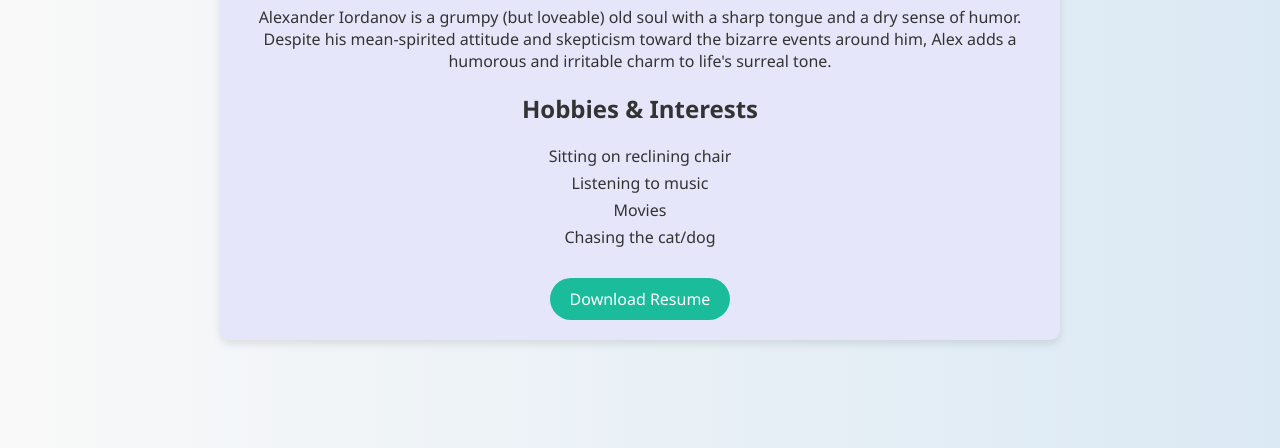
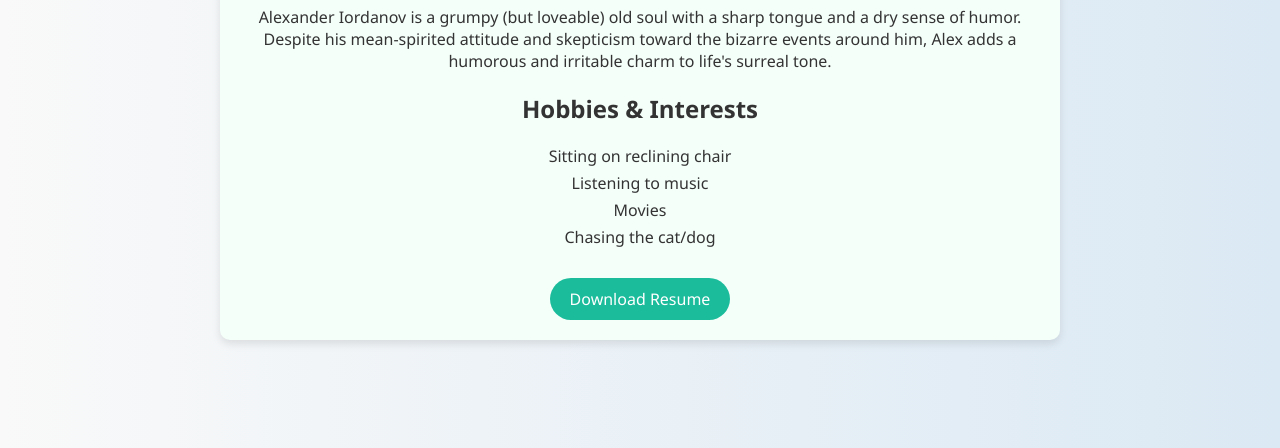
Before and after one commit to alexjordan31/profile, a plain HTML site: page index.html in a window 1280 px wide. Shown: the part 352-800 px from the top of the page. Drawn offline with Linux system fonts and the light colour scheme.

Commit message:
Update index.html

```diff
--- a/index.html
+++ b/index.html
@@ -36,7 +36,7 @@
       max-width: 800px;
       margin: 40px auto;
       padding: 20px;
-      background-color: lavender;
+      background-color: mintcream;
       border-radius: 10px;
       box-shadow: 0 4px 8px rgba(0,0,0,0.1);
     }
```
